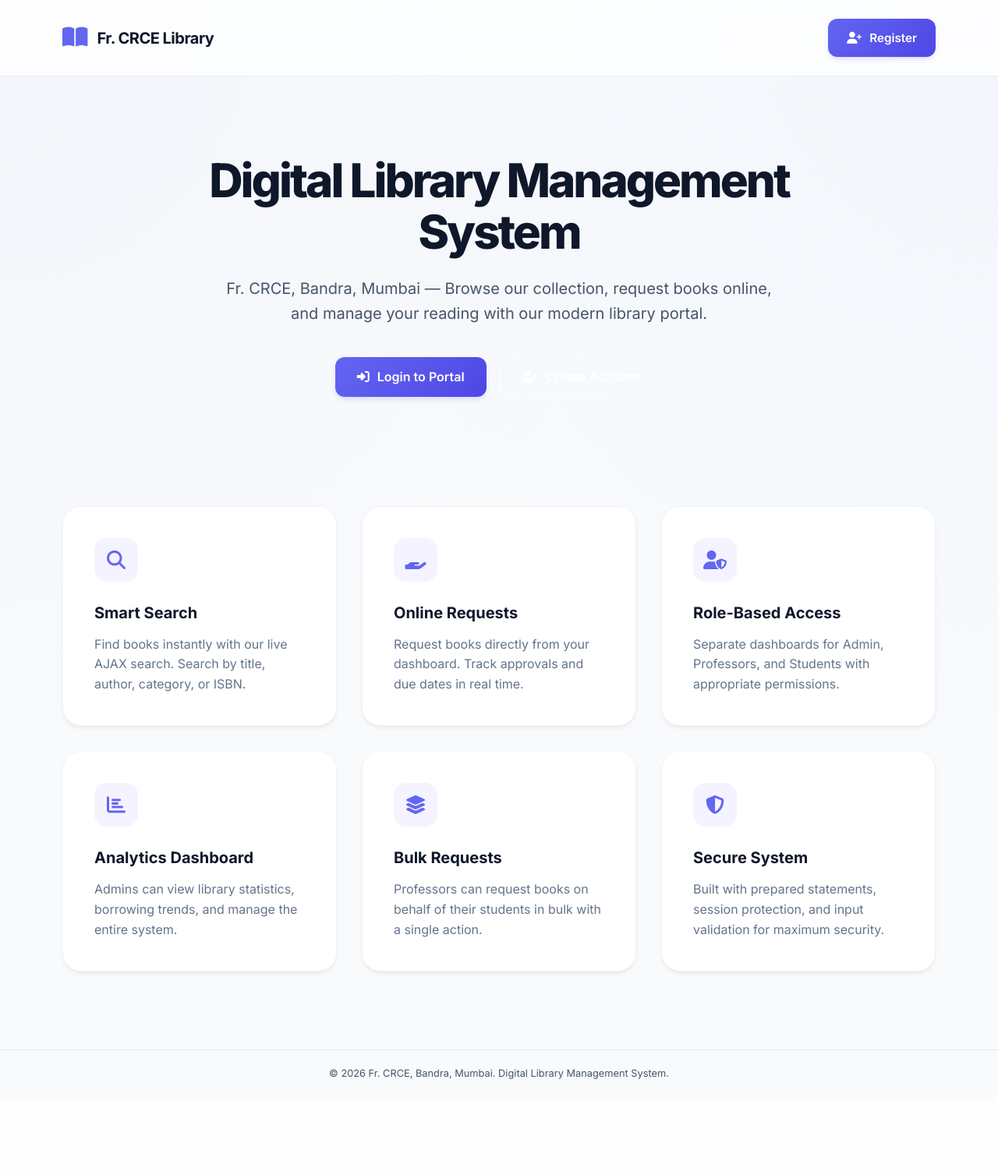
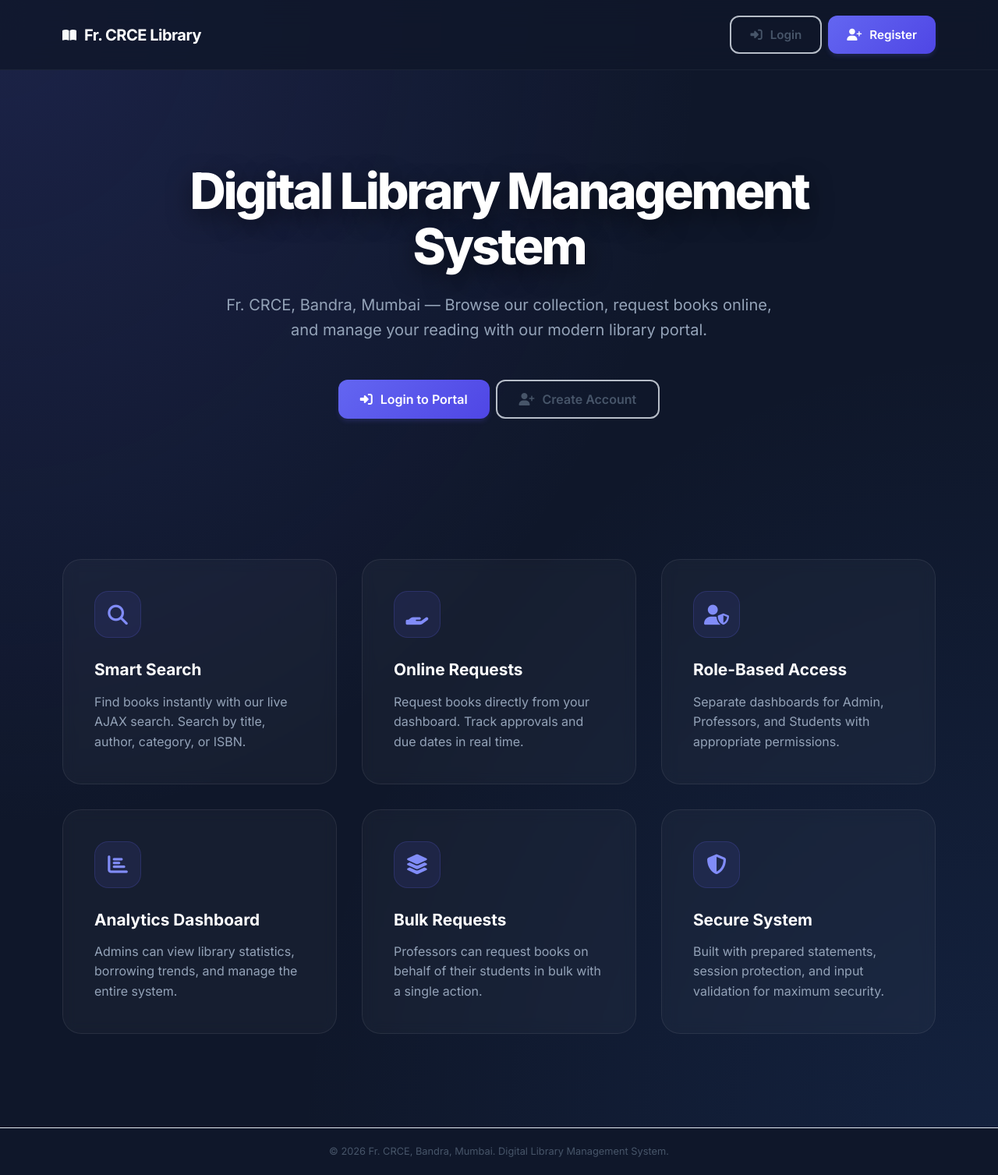
Before and after one commit to MacBrass/Library_Management_System, a PHP site: page /library-system/ in a window 1280 px wide. Shown: the whole page at 78% size. Before the commit the page ends 1384 px from the top, so only its background shows below. Run offline with PHP 8.4, Linux system fonts and the light colour scheme; some libraries are stand-ins or nearby versions.

Commit message:
Premium Dark Theme upgrade for Hero and Landing UI

```diff
--- a/assets/css/style.css
+++ b/assets/css/style.css
@@ -23,6 +23,7 @@
     --danger: #ef4444;
     --danger-light: #f87171;
     --info: #0ea5e9;
+
 
     /* Neutrals - Soft backrounds and refined borders */
     --bg-body: #f8fafc;
@@ -1026,44 +1027,33 @@ textarea.form-control {
    ============================================================ */
 .landing-wrapper {
     min-height: 100vh;
-    background-color: #f8fafc;
+    background-color: #0f172a;
     background-image:
-        radial-gradient(at 0% 0%, rgba(99, 102, 241, 0.03) 0px, transparent 50%),
-        radial-gradient(at 100% 0%, rgba(59, 130, 246, 0.03) 0px, transparent 50%);
-    color: #1e293b;
+        radial-gradient(at 0% 0%, rgba(99, 102, 241, 0.15) 0px, transparent 50%),
+        radial-gradient(at 100% 100%, rgba(59, 130, 246, 0.1) 0px, transparent 50%);
+    color: #f8fafc;
     position: relative;
     overflow: hidden;
 }
 
 .landing-nav {
-    padding: 24px 80px;
+    padding: 20px 80px;
     display: flex;
     align-items: center;
     justify-content: space-between;
-    background: rgba(255, 255, 255, 0.8);
-    backdrop-filter: blur(12px);
-    -webkit-backdrop-filter: blur(12px);
-    border-bottom: 1px solid rgba(226, 232, 240, 0.8);
+    background: rgba(15, 23, 42, 0.8);
+    backdrop-filter: blur(16px);
+    -webkit-backdrop-filter: blur(16px);
+    border-bottom: 1px solid rgba(255, 255, 255, 0.05);
     position: sticky;
     top: 0;
     z-index: 1000;
 }
 
-.landing-nav .brand {
-    display: flex;
-    align-items: center;
-    gap: 12px;
-}
-
-.landing-nav .brand i {
-    font-size: 1.8rem;
-    color: #6366f1;
-}
-
 .landing-nav .brand span {
     font-size: 1.25rem;
     font-weight: 700;
-    color: #0f172a;
+    color: #ffffff;
     letter-spacing: -0.025em;
 }
 
@@ -1073,90 +1063,96 @@ textarea.form-control {
     align-items: center;
     justify-content: center;
     text-align: center;
-    padding: 100px 20px 80px;
+    padding: 120px 20px 100px;
     position: relative;
-    z-index: 1;
 }
 
 .landing-hero h1 {
-    font-size: 3.75rem;
+    font-size: 4rem;
     font-weight: 800;
     margin-bottom: 24px;
-    color: #0f172a;
+    color: #ffffff;
     line-height: 1.1;
     letter-spacing: -0.05em;
     max-width: 900px;
+    text-shadow: 0 10px 30px rgba(0,0,0,0.5);
 }
 
 .landing-hero p {
     font-size: 1.25rem;
-    color: #475569;
+    color: #94a3b8;
     max-width: 700px;
-    margin-bottom: 40px;
+    margin-bottom: 48px;
     line-height: 1.6;
-}
-
-.landing-hero .btn-group {
-    display: flex;
-    gap: 16px;
 }
 
 .landing-features {
     display: grid;
     grid-template-columns: repeat(auto-fit, minmax(320px, 1fr));
     gap: 32px;
-    padding: 60px 80px 100px;
-    max-width: 1300px;
+    padding: 80px 80px 120px;
+    max-width: 1400px;
     margin: 0 auto;
 }
 
 .feature-card {
-    background: #ffffff;
-    border: 1px solid #f1f5f9;
-    box-shadow: 0 4px 6px -1px rgba(0, 0, 0, 0.05), 0 2px 4px -2px rgba(0, 0, 0, 0.05);
+    background: rgba(255, 255, 255, 0.03);
+    border: 1px solid rgba(255, 255, 255, 0.08);
+    backdrop-filter: blur(8px);
+    -webkit-backdrop-filter: blur(8px);
     border-radius: 24px;
     padding: 40px;
     text-align: left;
-    transition: all 0.3s cubic-bezier(0.4, 0, 0.2, 1);
+    transition: all 0.4s cubic-bezier(0.16, 1, 0.3, 1);
 }
 
 .feature-card:hover {
-    box-shadow: 0 20px 25px -5px rgba(0, 0, 0, 0.05), 0 8px 10px -6px rgba(0, 0, 0, 0.05);
-    transform: translateY(-4px);
-    border-color: #e2e8f0;
+    background: rgba(255, 255, 255, 0.06);
+    transform: translateY(-8px);
+    border-color: rgba(99, 102, 241, 0.3);
+    box-shadow: 0 20px 40px -15px rgba(0,0,0,0.4);
 }
 
 .feature-card .icon {
-    width: 56px;
-    height: 56px;
-    border-radius: 16px;
+    width: 60px;
+    height: 60px;
+    border-radius: 18px;
     display: flex;
     align-items: center;
     justify-content: center;
-    font-size: 1.5rem;
+    font-size: 1.6rem;
     margin-bottom: 24px;
-    background: #f5f3ff;
-    color: #6366f1;
-    transition: all 0.3s ease;
+    background: rgba(99, 102, 241, 0.1);
+    color: #818cf8;
+    border: 1px solid rgba(99, 102, 241, 0.2);
 }
 
 .feature-card:hover .icon {
     background: #6366f1;
     color: #ffffff;
-    transform: scale(1.1);
+    transform: scale(1.1) rotate(5deg);
 }
 
 .feature-card h3 {
-    font-size: 1.25rem;
+    font-size: 1.3rem;
     font-weight: 700;
     margin-bottom: 12px;
-    color: #0f172a;
+    color: #ffffff;
 }
 
 .feature-card p {
     font-size: 1rem;
+    color: #94a3b8;
+    line-height: 1.6;
+}
+
+.landing-footer {
+    text-align: center;
+    padding: 40px;
+    border-top: 1px solid rgba(255, 255, 255, 0.05);
+    background: #0f172a;
     color: #64748b;
-    line-height: 1.6;
+    font-size: 0.9rem;
 }
 
 .landing-footer {
--- a/index.html
+++ b/index.html
@@ -26,7 +26,7 @@
                 <span>Fr. CRCE Library</span>
             </div>
             <div class="btn-group">
-                <a href="auth/login.html" class="btn btn-outline" style="border-color: rgba(255,255,255,0.3); color: #fff;" id="navLoginBtn">
+                <a href="auth/login.html" class="btn btn-outline"  id="navLoginBtn">
                     <i class="fas fa-sign-in-alt"></i> Login
                 </a>
                 <a href="auth/register.html" class="btn btn-primary" id="navRegisterBtn">
@@ -43,7 +43,7 @@
                 <a href="auth/login.html" class="btn btn-primary btn-lg" id="heroLoginBtn">
                     <i class="fas fa-sign-in-alt"></i> Login to Portal
                 </a>
-                <a href="auth/register.html" class="btn btn-outline btn-lg" style="border-color: rgba(255,255,255,0.3); color: #fff;" id="heroRegisterBtn">
+                <a href="auth/register.html" class="btn btn-outline btn-lg"  id="heroRegisterBtn">
                     <i class="fas fa-user-plus"></i> Create Account
                 </a>
             </div>
--- a/index.php
+++ b/index.php
@@ -43,7 +43,7 @@ if (isset($_SESSION['user_id']) && isset($_SESSION['role'])) {
                 <span>Fr. CRCE Library</span>
             </div>
             <div class="btn-group">
-                <a href="auth/login.php" class="btn btn-outline" style="border-color: rgba(255,255,255,0.3); color: #fff;" id="navLoginBtn">
+                <a href="auth/login.php" class="btn btn-outline"  id="navLoginBtn">
                     <i class="fas fa-sign-in-alt"></i> Login
                 </a>
                 <a href="auth/register.php" class="btn btn-primary" id="navRegisterBtn">
@@ -60,7 +60,7 @@ if (isset($_SESSION['user_id']) && isset($_SESSION['role'])) {
                 <a href="auth/login.php" class="btn btn-primary btn-lg" id="heroLoginBtn">
                     <i class="fas fa-sign-in-alt"></i> Login to Portal
                 </a>
-                <a href="auth/register.php" class="btn btn-outline btn-lg" style="border-color: rgba(255,255,255,0.3); color: #fff;" id="heroRegisterBtn">
+                <a href="auth/register.php" class="btn btn-outline btn-lg"  id="heroRegisterBtn">
                     <i class="fas fa-user-plus"></i> Create Account
                 </a>
             </div>
```
